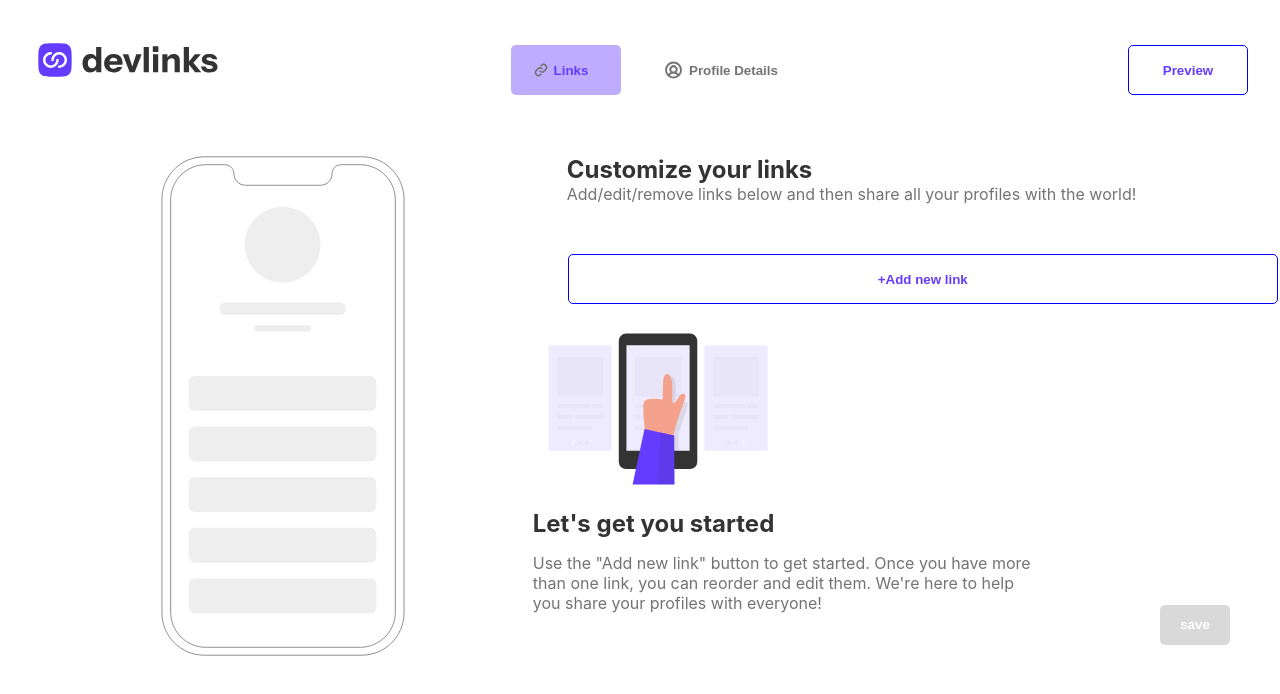
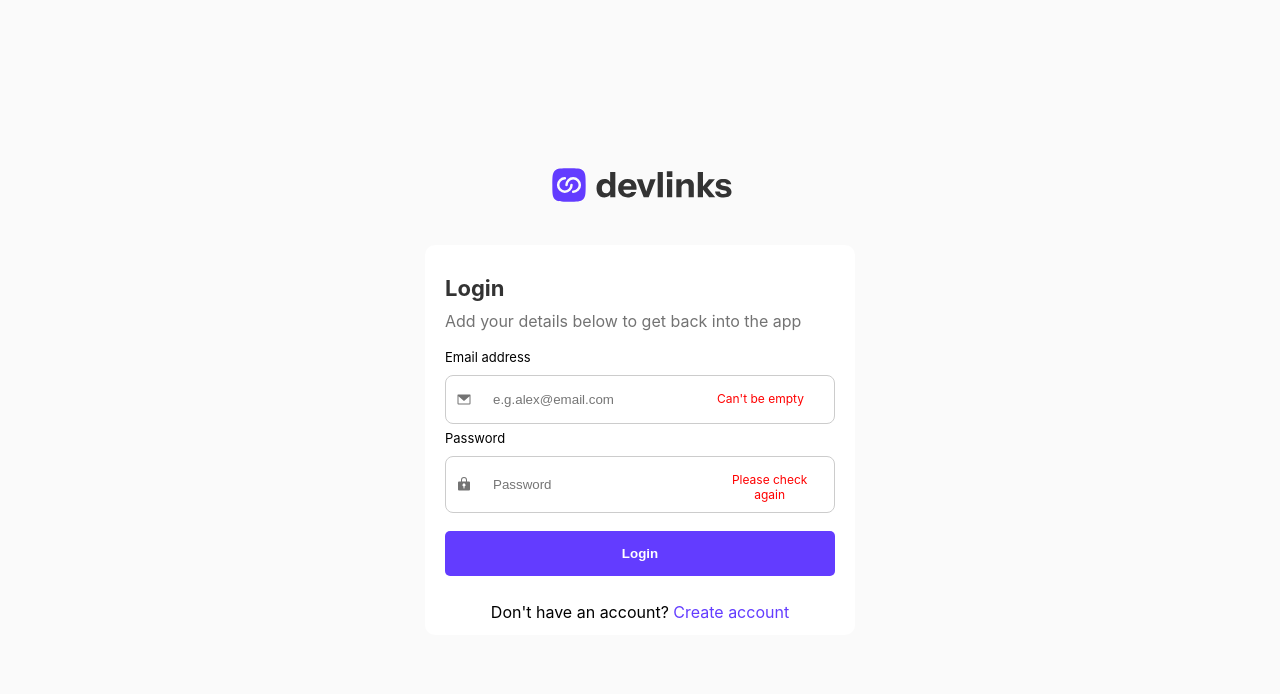
Before and after one commit to jay-menz/Link-sharing-app, a React (Create React App) app: page / in a window 1280 px wide. Shown: the top 694 px of the page. Built offline with nearby package versions, Linux system fonts and the light colour scheme; no server answers.

Commit message:
login error

```diff
--- a/package.json
+++ b/package.json
@@ -3,6 +3,7 @@
   "version": "0.1.0",
   "private": true,
   "dependencies": {
+    "@auth0/auth0-react": "^2.2.3",
     "@testing-library/jest-dom": "^5.17.0",
     "@testing-library/react": "^13.4.0",
     "@testing-library/user-event": "^13.5.0",
--- a/src/App.js
+++ b/src/App.js
@@ -1,13 +1,13 @@
 
 import './App.css';
 import { BrowserRouter as Router, Routes, Route} from 'react-router-dom';
-// import Login from './Login';
-import CreateAccount from './CreateAccount';
+import Login from './Login';
+// import CreateAccount from './CreateAccount';
 // import AddedOneLink from './AddedOneLink';
 // import AddedLinks from './AddedLinks';
 // import Profile from './Profile';
 // import Preview from './Preview';
-import Empty from './Empty';
+// import Empty from './Empty';
 
 function App() {
 
@@ -35,7 +35,7 @@ function App() {
     <div>
       <Router>
 <Routes>
-  <Route  path='/'   element={<Empty />} />
+  <Route path='/' element={<Login />} />
 </Routes>
       </Router>
     </div>
--- a/src/Login.css
+++ b/src/Login.css
@@ -41,8 +41,6 @@
   font-size:22px;
   color: #333333;
 }
-
-
 
 .login-info{
   color: #737373;
@@ -94,8 +92,20 @@ input[type="email"],
 input[type="password"] {
   padding: 6px;
   border-radius: 5px;
-  width: 100%;
+  width: 120%;
   outline: none;
+  /* border: 2px solid yellow; */
+  width: 200px;
+}
+
+.error-message {
+  color: red;
+  font-size: 12px;
+  display: inline;
+  margin-left: 30px;
+  text-align: center;
+  margin-top: 5px;
+  /* border: 2px solid blue; */
 }
 
 button {
@@ -114,8 +124,6 @@ button:hover {
   color: #fff;
 }
 
-
-
 .createAccount {
   margin-top: 20px;
   text-align: center;
--- a/src/Login.jsx
+++ b/src/Login.jsx
@@ -1,10 +1,32 @@
-
+import React, {useState, useEffect} from 'react';
+import { Outlet } from 'react-router-dom';
 import devLinkLogo from './assets/images/logo-devlinks-large.svg';
 import emailIcon from './assets/images/icon-email.svg';
 import passwordIcon from './assets/images/icon-password.svg';
+import { useAuth0 } from '@auth0/auth0-react';
 import './Login.css';
 
 const Login = () => {
+
+  const [password, setPassword] = useState('');
+  const [emailError, setEmailError] = useState('');
+  const [passwordError, setPasswordError] = useState('');
+  const [email, setEmail] = useState('');
+
+  const handleLoginButton = () => {
+        if(email.trim() === '') {
+          setEmailError("Can't be empty");
+        } else {
+          setEmailError('');
+        }
+
+        if(password.trim() === '') {
+          setPasswordError('Please check again');
+        } else {
+          setPasswordError('')
+        }
+  }
+
   return (
     <div className="body">
       <img src={devLinkLogo} alt="dev link logo" className='devLinkLogo'/>
@@ -18,17 +40,30 @@ const Login = () => {
               <label htmlFor="email">Email address</label>
               <div className="input-container">
                  <img src={emailIcon} alt="email icon" />
-                 <input type="email" placeholder='e.g.alex@email.com'/>
+                 <input
+                 type="email"
+                 placeholder='e.g.alex@email.com'
+                 id='emailInput'
+                 value={email}
+                 onChange={(e) => setEmail(e.target.value)}
+                 />
+                 <span class="error-message" id="passwordError">Can't be empty</span>
               </div>
             </div>
             <div className="passwordRequest">
               <label htmlFor="password">Password</label>
               <div className="input-container">
                  <img src={passwordIcon} alt="password icon" />
-                 <input type="password" placeholder='Password'/>
+                 <input
+                 type="password"
+                 placeholder='Password'
+                 value={password}
+                 onChange={(e) => setPassword(e.target.value)}
+                 />
+                 <span class="error-message" id="passwordError">Please check again</span>
               </div>
             </div>
-            <button className='btn'>Login</button>
+            <button className='btn' onClick={handleLoginButton}>Login</button>
             <p className='createAccount'>Don't have an account? <a href="#">Create account</a></p>
           </div>
        </div>
--- a/src/index.js
+++ b/src/index.js
@@ -3,13 +3,22 @@ import ReactDOM from 'react-dom/client';
 import './index.css';
 import App from './App';
 import reportWebVitals from './reportWebVitals';
-// import {AuthProvider} from './context/AuthProvider';
+import { Auth0Provider } from '@auth0/auth0-react';
+
+const domain = process.env.REACT_APP_AUTH0_DOMAIN;
+const clientId = process.env.REACT_APP_AUTH0_CLIENT_ID;
 
 
 const root = ReactDOM.createRoot(document.getElementById('root'));
 root.render(
   <React.StrictMode>
+    <Auth0Provider
+    domain={domain}
+    clientId={clientId}
+    redirectUri={window.location.origin}
+    >
     <App />
+    </Auth0Provider>
   </React.StrictMode>
 );
 
```
Also changed, not shown: 2 other files (tests, documents, lock files or other folders).
